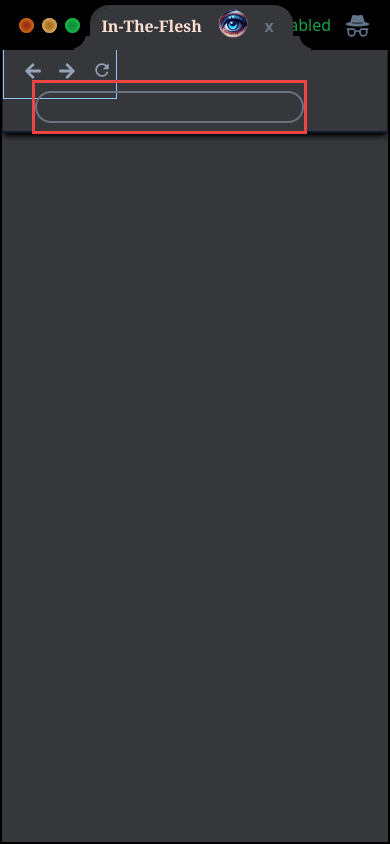
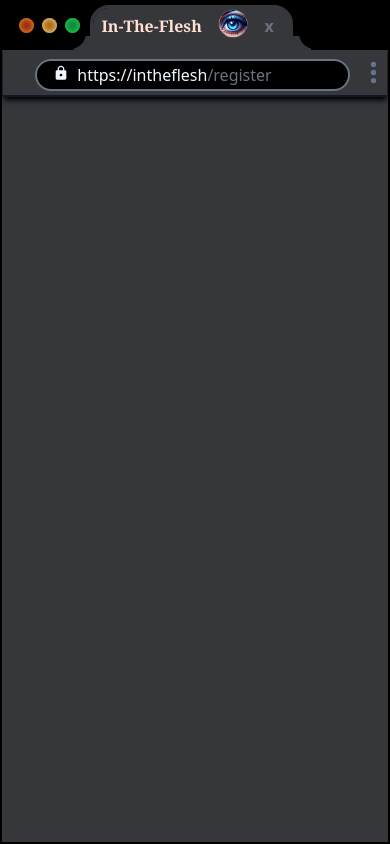
Before and after one commit to MyBaBB/My_InTheFlesh, a React (Vite) app: page / in a window 390 px wide. Built offline with nearby package versions, Linux system fonts and the light colour scheme.

Commit message:
i made some items hidden on media queries so that it doesnt brake on mobile phones on the movie set for the director

```diff
--- a/src/components/FakeAddressBar.jsx
+++ b/src/components/FakeRegistrationPage.jsx
@@ -6,8 +6,11 @@ import { FaArrowRight } from "react-icons/fa";
 import { MdRefresh } from "react-icons/md";
 import NewEye from './NewEye.png'
 import { BsIncognito } from "react-icons/bs";
+import { MdLock } from "react-icons/md";
+import { HiDotsVertical } from "react-icons/hi";
+import { PiCarrotDuotone } from "react-icons/pi";
 
-const FakeAddressBar = () => {
+const FakeRegistrationPage = () => {
     return (
         <>
 <div>
@@ -48,18 +51,20 @@ const FakeAddressBar = () => {
             </span>
             <span className='EyeballSpan4'></span>
  </div>
-      <div className='vpnContainer absolute right-[8rem] top-[10px] '>
-           <p className='relative flex inline-block font-semibold text-red-600 '> VPN </p>
+      <div className='vpnContainer absolute right-[7rem] top-[10px] '>
+           <p className='relative flex hidden sm:inline-block font-semibold text-red-600 '> VPN </p>
 
       </div>
-      <div className='vpnContainer absolute right-[3.5rem] top-[10px]  '>
 
-           <p className='relative flex inline-block text-green-600'> Enabled </p>
+      <div className='vpnContainer absolute right-[2.9rem] top-[10px]  '>
+
+           <p className='relative flex hidden xs:inline-block text-green-600'> Enabled </p>
       </div>
-      <div className='vpnContainer absolute text-[27px] right-[1rem] text-slate-500 top-[10px]'>
+      <div className='vpnContainer absolute right-[1rem] top-[10px] text-[22px] '>
+           <p className='relative flex hidden xs:inline-block font-semibold text-red-600 z-50 '> <PiCarrotDuotone /> </p>
 
-           <p className='relative flex inline-block'> <BsIncognito /></p>
       </div>
+
 
 
 </div>
@@ -76,24 +81,40 @@ const FakeAddressBar = () => {
                     </div> */}
 
                     <div className='FakeTabContainer relative flex-row justify-start border-b-2  border-slate-900  w-screen shadow-md shadow-black w-fit '>
-                        <div className='ArrowsWrapper relative inline-block border p-1 border-blue-300'>
-                        <span className='ArrowLeft relative inline-block pl-4 py-2 text-slate-400 text-[18px]'>
+                        <div className='ArrowsWrapper relative inline-block  top-[.2rem] '>
+                        <span className='ArrowLeft relative hidden xs:inline-block pl-4 pt-2 text-slate-400 text-[18px]'>
                             <FaArrowLeft />
                         </span>
-                        <span className='ArrowLeft relative inline-block pl-4 py-2 text-slate-400 text-[18px] '>
+                        <span className='ArrowLeft relative hidden xs:inline-block pl-4 pt-2 text-slate-400 text-[18px] '>
                             <FaArrowRight />
                         </span>
-                        <span className='RefreshButton relative inline-block pl-4 py-2 text-slate-400 text-[20px]'>
+                        <span className='RefreshButton relative hidden sm:inline-block pl-4 pt-2 text-slate-400  text-[22px]'>
                             <MdRefresh  />
                         </span>
                         </div>
-                        <div className='SearchBar relative inline-flex justify-start ml-8 mt-[-1rem] w-[70%] h-[3rem] outline outline-red-500 z-50
+                        <div className='SearchBar relative inline-flex justify-start ml-8 mt-[0rem]
+                          w-[82%]  xs:w-[55%] sm:w-[50%] md:w-[60%] xxl:w-[80%] h-[3rem]   z-50
+
                          '>
-                            <div className='inputSearch relative flex justify-start mt-2 border-2 border-gray-500 w-full h-8 rounded-3xl '>
-
+                            <div className='inputSearch relative flex justify-start mt-[.75rem] border-2 border-gray-500 w-full h-8 rounded-3xl bg-black '>
+                            <span className='PrivateBox relative inline-flex pt-1 pl-4 '><MdLock /></span>
+                            <p className='relative flex inline-block text-gray-10 top-[.1rem]'
+                            >&nbsp;&nbsp;https://intheflesh <span className='text-gray-500'>/register</span> </p>
                             </div>
 
                          </div>
+                        <div className='SearchBar relative  justify-start ml-8 mt-[-1rem]  h-[3rem]
+                              hidden  md:inline-flex w-[10%] lg:w-[18%]  '>
+
+
+                         </div>
+                         <div className='vpnContainer absolute hidden xs:inline-block text-[27px]  right-[2.5rem]  text-slate-500 top-[8px]'>
+                          <p className='relative flex hidden xs:inline-block  '><BsIncognito /> </p>
+                         </div>
+                         <div className='vpnContainer absolute text-[27px] right-[1rem] xxs:-right-0 text-slate-500 top-[12px]'>
+                          <p className='relative flex inline-block'><HiDotsVertical  /> </p>
+                         </div>
+
                     </div>
 
                 </div>
@@ -102,4 +123,4 @@ const FakeAddressBar = () => {
     )
 }
 
-export default FakeAddressBar
+export default FakeRegistrationPage
--- a/src/components/FakeTab.jsx
+++ /dev/null
@@ -1,14 +0,0 @@
-// eslint-disable-next-line no-unused-vars
-import React from 'react'
-
-const FakeTab = () => {
-  return (
-    <>
-   <div>
-
-   </div>
-    </>
-  )
-}
-
-export default FakeTab
--- a/src/components/FakeVPN.jsx
+++ /dev/null
@@ -1,10 +0,0 @@
-import React from 'react'
-
-const VPN = () => {
-  return (
-    <div>Custom Fake Private VPN signal</div>
-
-  )
-}
-
-export default VPN
--- a/src/components/HomePage.jsx
+++ b/src/components/HomePage.jsx
@@ -1,6 +1,6 @@
 // eslint-disable-next-line no-unused-vars
 import React from 'react'
-import FakeAddressBar from './FakeAddressBar'
+import FakeRegistrationPage from './FakeRegistrationPage'
 
 
 
@@ -9,7 +9,7 @@ const HomePage = () => {
         <div className='HomePageWrapper relative  justify-center
 
           w-full h-full'>
-             <FakeAddressBar />
+             <FakeRegistrationPage />
         </div>
 
     )
```
Also changed, not shown: 1 other file (tests, documents, lock files or other folders).
